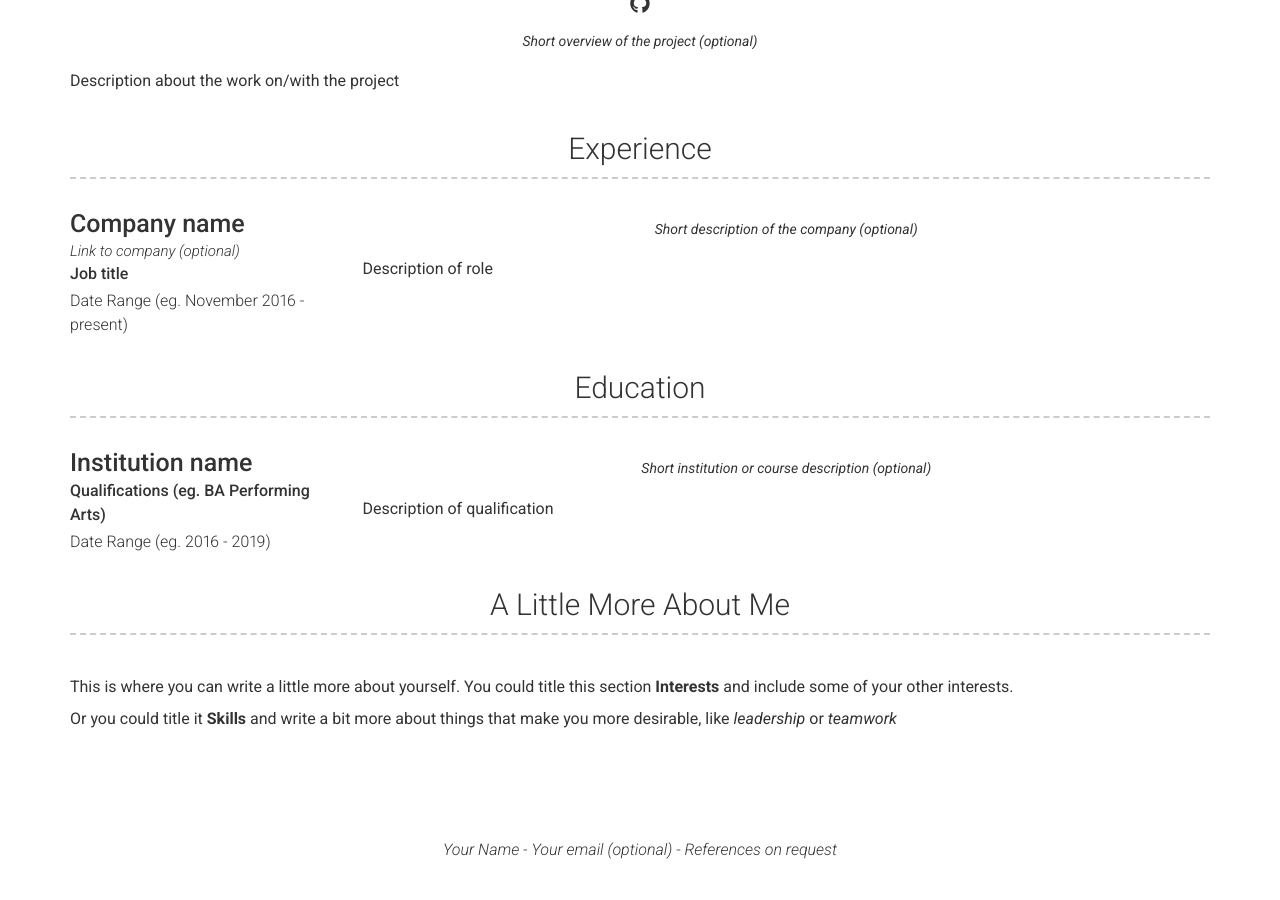
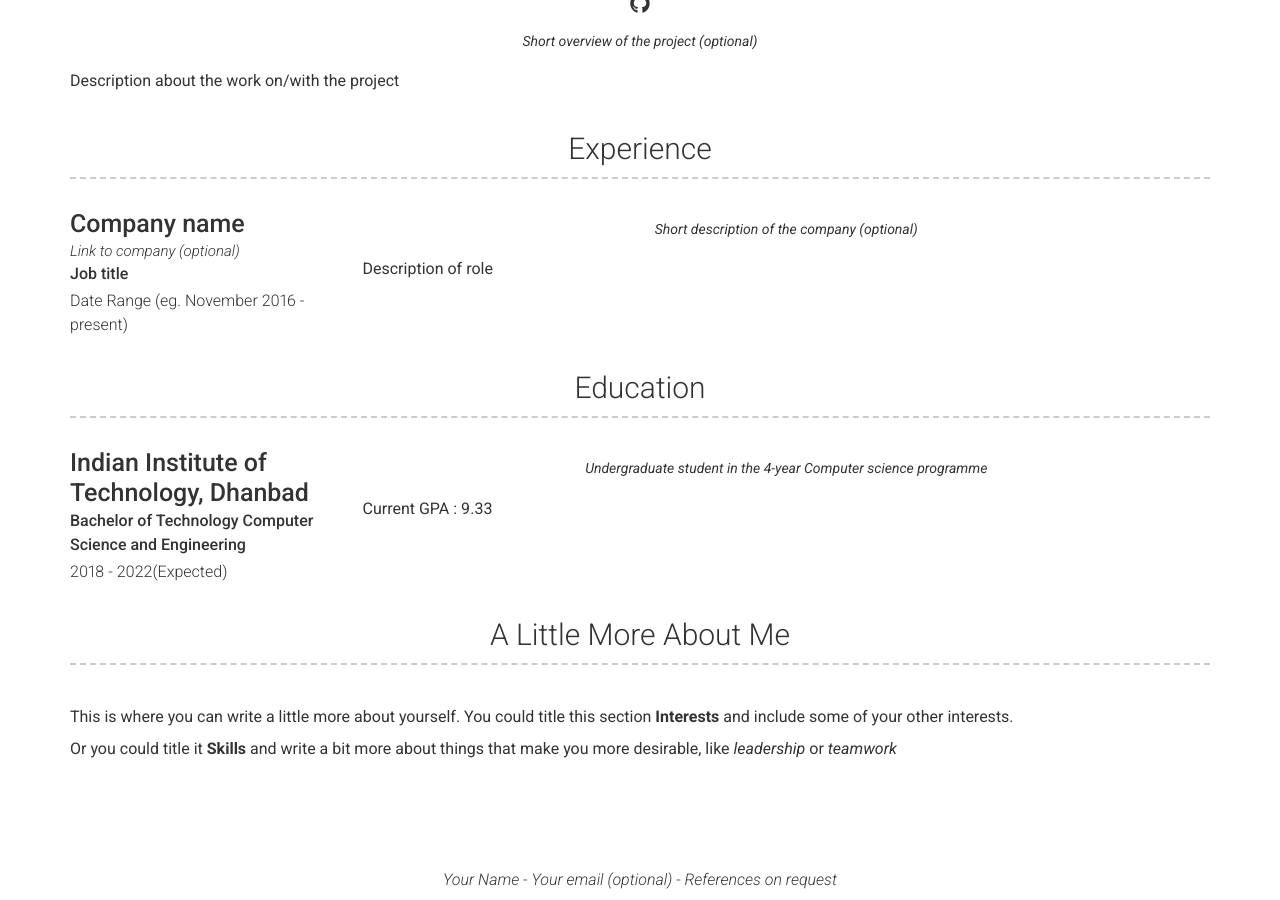
Before and after one commit to anantdevcs/anantdevcs.github.io, a Jekyll site: the page built from index.md, in a window 1280 px wide and 900 px high, scrolled down 861 px. Built offline with Jekyll 4.4.1, drawn with Linux system fonts in a browser that asks for light colours; nearby versions of some CDN libraries; before the commit the page ends 1731 px from its top, so only the background shows below that.

Commit message:
added some changes

```diff
--- a/_data/education.yml
+++ b/_data/education.yml
@@ -1,9 +1,9 @@
 # Education Template
 - layout: left
-  name: Institution name
-  dates: Date Range (eg. 2016 - 2019)
-  qualification: Qualifications (eg. BA Performing Arts)
+  name: Indian Institute of Technology, Dhanbad
+  dates: 2018 - 2022(Expected)
+  qualification: Bachelor of Technology Computer Science and Engineering
   quote: >
-    Short institution or course description (optional)
+    Undergraduate student in the 4-year Computer science programme
   description: | # this will include new lines to allow paragraphs
-    Description of qualification
+    Current GPA : 9.33
```
